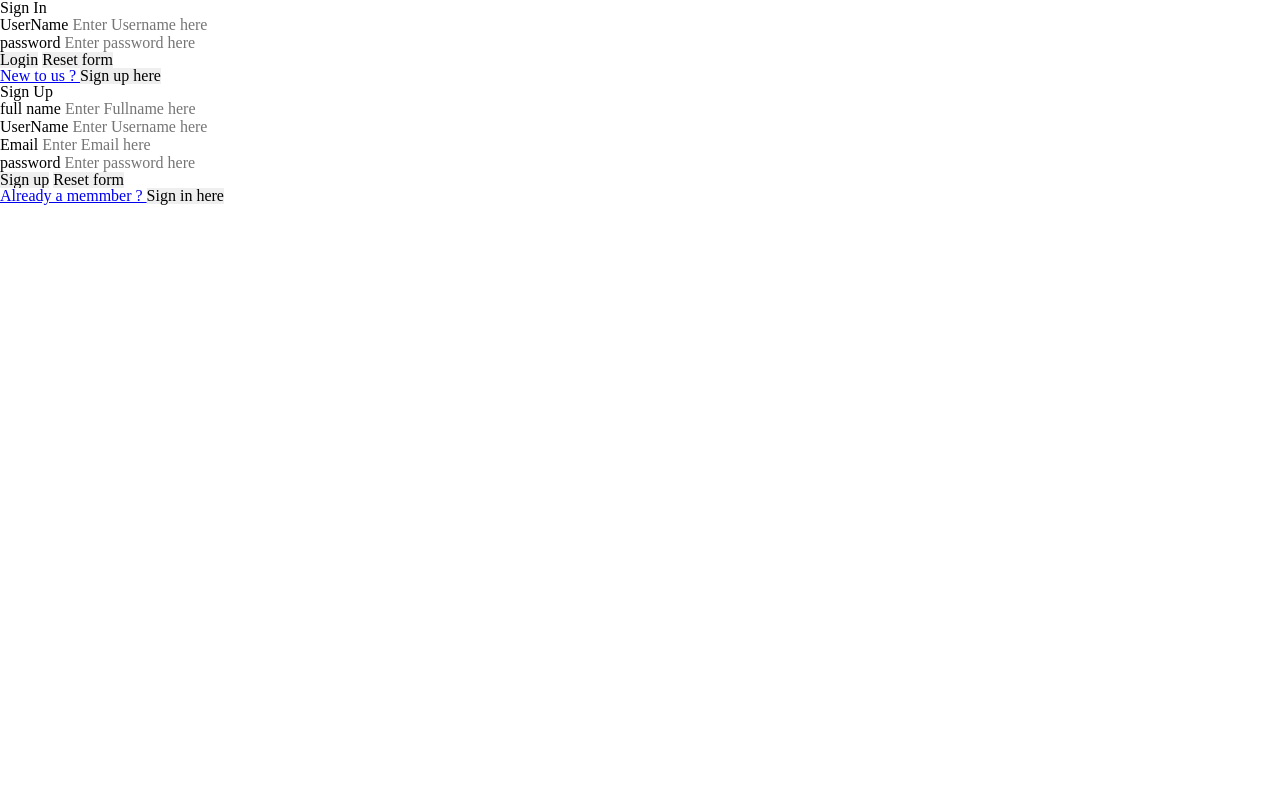
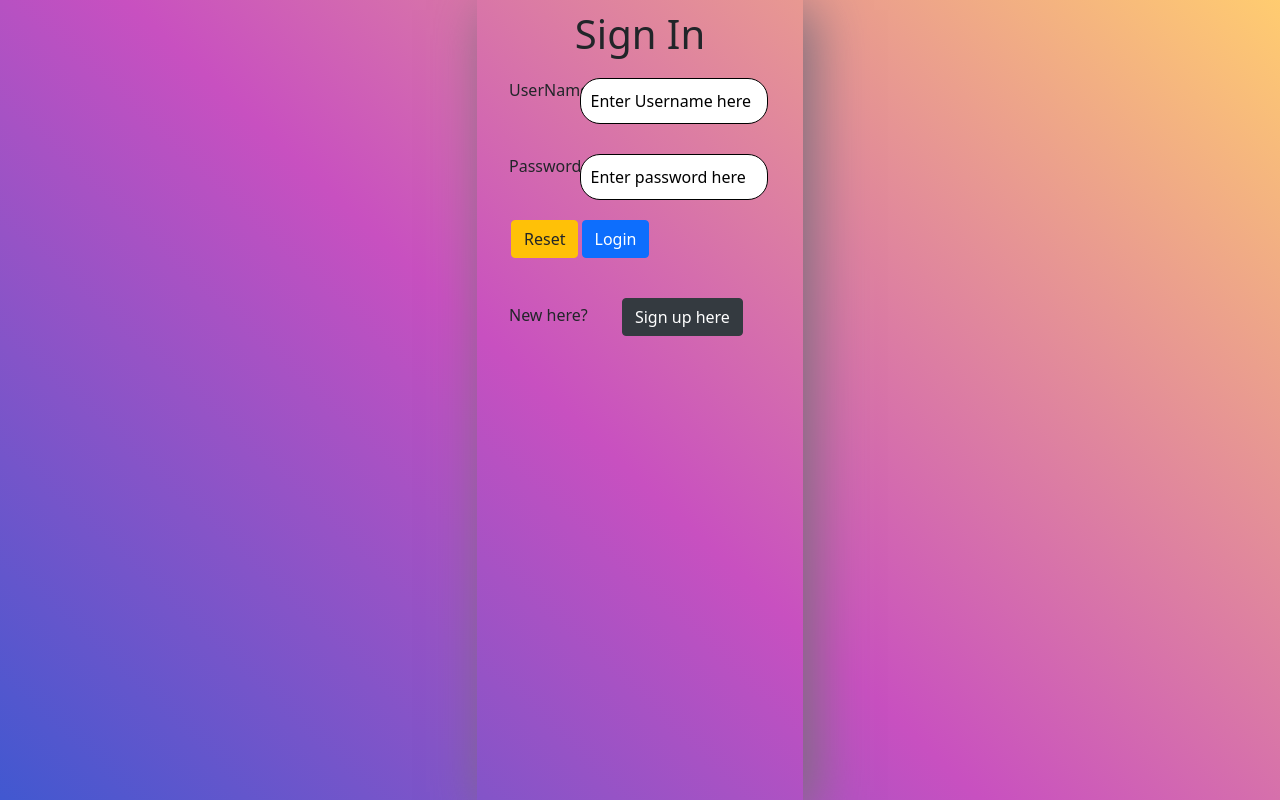
Before and after one commit to Shahidbangash/login_signup_popup, a plain HTML site: page index.html in a window 1280 px wide. Drawn offline with nearby package versions, Linux system fonts and the light colour scheme.

Commit message:
pop up implemented .. will add validatoin and animation later

```diff
--- a/css/style.css
+++ b/css/style.css
@@ -11,8 +11,14 @@ article, aside, details, figcaption, figure,
 footer, header, hgroup, menu, nav, section {
 	display: block;
 }
+a , a:visited , a:active , a:hover{
+    text-decoration: none !important;
+    /* text-decoration: none; */
+}
 body {
-	line-height: 1;
+    line-height: 1;
+    background-color: #4158D0;
+background-image: linear-gradient(43deg, #4158D0 0%, #C850C0 46%, #FFCC70 100%);
 }
 ol, ul {
 	list-style: none;
@@ -34,21 +40,72 @@ table {
 /* Pop up Container */
 
 .popup{
-    /* display: none; */
+    -webkit-box-shadow: 10px 10px 50px 0px rgba(122,111,122,1);
+-moz-box-shadow: 10px 10px 50px 0px rgba(122,111,122,1);
+box-shadow: 10px 10px 50px 0px rgba(122,111,122,1);
+
+    /* margin: auto; */
+    /* display: inline-block; */
+    display: none;
+    /* flex-direction: column; */
+    /* justify-content: center; */
+    /* align-content: center; */
+    /* width:   0%; */
 }
 
 .popup .login-form{
-    /* display: none; */
+    display: none;
+}
+
+.popup div{
+    margin: 10px;
 }
 
 
 
 .popup .signup-form{
-    /* display: none; */
+    display: none;
 }
 
 
 .popup form div label{
+    /* width: 100px; */
+    text-transform: capitalize;
     display: inline-block;
+    padding: 10px;
     /* font-size: 20px; */
 }
+
+.popup form input{
+
+    /* width: 300px; */
+
+    margin: 10px;
+
+    display: inline-block;
+    padding: 10px;
+    border: 1px solid #000000;
+    border-radius: 20px;
+
+}
+
+.popup form input::placeholder{
+    color: #000000;
+}
+/* button{
+    margin: 10px;
+    display: inline-block;
+    padding: 10px;
+    border: 1px solid #000000;
+    border-radius: 20px;
+} */
+
+
+.tagline{
+    padding: 30px 10px;
+    /* margin: 20px 0px; */
+}
+
+.tagline span{
+    margin-right: 30px;
+}
--- a/index.html
+++ b/index.html
@@ -1,83 +1,127 @@
 <html lang="en">
+
 <head>
     <meta charset="UTF-8">
     <meta name="viewport" content="width=device-width, initial-scale=1.0">
     <link rel="stylesheet" href="./css/style.css">
+    <link rel="stylesheet" href="https://stackpath.bootstrapcdn.com/bootstrap/5.0.0-alpha1/css/bootstrap.min.css"
+        crossorigin="anonymous">
+        <script src="https://code.jquery.com/jquery-3.5.1.min.js" integrity="sha256-9/aliU8dGd2tb6OSsuzixeV4y/faTqgFtohetphbbj0=" crossorigin="anonymous"></script>
     <title>Document</title>
+
+    <script>
+
+        $( document ).ready(function() {
+            show_login_popup();
+        });
+
+       function show_login_popup(){
+           var popup = document.getElementsByClassName("popup")[0];
+
+           popup.style.display = "block";
+
+           var login_form = document.getElementsByClassName("login-form")[0];
+
+           login_form.style.display = "block";
+       }
+    </script>
 </head>
-<body>
+
+<body class="row">
 
 
     <!-- Login and Sign up Model using jquerry -->
 
-    <div class="popup">
-        <form action="" class="login-form">
-            <div>
-                <h2>Sign In </h2>
+    <div class="popup container col-lg-3 col-md-9 col-sm-11">
+        <form  action="" class="login-form">
+            <div class="text-center">
+                <h1>Sign In </h1>
             </div>
 
-            <div>
-                <label for="username">UserName</label>
-                <input type="text" name="username_field" id="" placeholder="Enter Username here">
+            <div class="row">
+                <label class="col-3" for="username">UserName</label>
+                <input  class="col-8" type="text" name="username_field" id="" placeholder="Enter Username here">
             </div>
 
-            <div>
-                <label for="username">password</label>
-                <input type="password" name="password_field" id="" placeholder="Enter password here">
+            <div class="row">
+                <label  class="col-3" for="username">password</label>
+                <input  class="col-8" type="password" name="password_field" id="" placeholder="Enter password here">
             </div>
 
-            <div>
-                <input type="submit" value="Login">
-                <input type="reset" value="Reset form">
+            <div class="row">
+
+
+                <span class="col-3">
+                    <button class="btn btn-warning" type="reset">Reset</button>
+                </span>
+
+                <span class="col-3">
+                    <button class="btn btn-primary" type="submit">Login </button>
+
+                </span>
             </div>
 
-            <div>
-                <a href="#"> New to us ? <span><button>Sign up here </button></span> </a>
+            <div class="tagline">
+                <span class =""> New here?</span>
+                <button class="btn btn-dark">Sign up here </button>
             </div>
 
         </form>
 
 
         <form action="" class="signup-form">
-            <div>
-                <h2>Sign Up </h2>
+             <div class="text-center">
+                <h1>Sign Up </h1>
+            </div>
+
+            <div class="row">
+                <label class="col-3" for="fullname">full name</label>
+                <input class="col-8" type="text" name="fullname_field" id="" placeholder="Enter Fullname here">
             </div>
 
             <div>
-                <label for="fullname">full name</label>
-                <input type="text" name="fullname_field" id="" placeholder="Enter Fullname here">
+                <label class="col-3" for="username">UserName</label>
+                <input class="col-8" type="text" name="username_field" id="" placeholder="Enter Username here">
             </div>
 
             <div>
-                <label for="username">UserName</label>
-                <input type="text" name="username_field" id="" placeholder="Enter Username here">
+                <label class="col-3" for="email">Email</label>
+                <input class="col-8" type="email" name="email_field" id="" placeholder="Enter Email here">
             </div>
 
             <div>
-                <label for="email">Email</label>
-                <input type="email" name="email_field" id="" placeholder="Enter Email here">
+                <label class="col-3" for="username">password</label>
+                <input class="col-8" type="password" name="password_field" id="" placeholder="Enter password here">
+            </div>
+
+            <div class="row">
+
+                <span class="col-3">
+                    <button class="btn btn-warning ml-auto" type="reset">Clear</button>
+                </span>
+
+                <span class="col-6">
+                    <button class="btn btn-primary" type="submit">Sign up </button>
+                </span>
+            </div>
+
+
+
+            <div class="tagline">
+                <span> Registered before?</span> <button class="btn btn-dark">Sign in here </button>
             </div>
 
 
 
 
-            <div>
-                <label for="username">password</label>
-                <input type="password" name="password_field" id="" placeholder="Enter password here">
-            </div>
-
-            <div>
-                <input type="submit" value="Sign up" >
-                <input type="reset" value="Reset form">
-            </div>
-
-            <div>
-                <a href="#"> Already a memmber ? <span><button>Sign in here </button></span> </a>
-            </div>
+        </form>
 
 
-        </form>
     </div>
 
+
+    <!-- <button class="show_login_popup" onclick="show_login_popup()">Show login</button> -->
+
 </body>
+
 </html>
```
